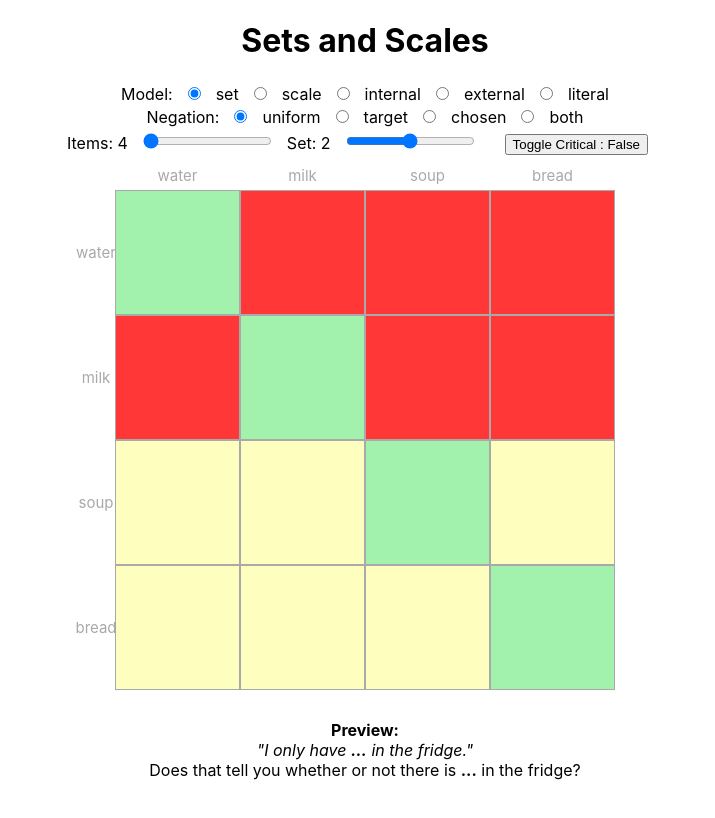
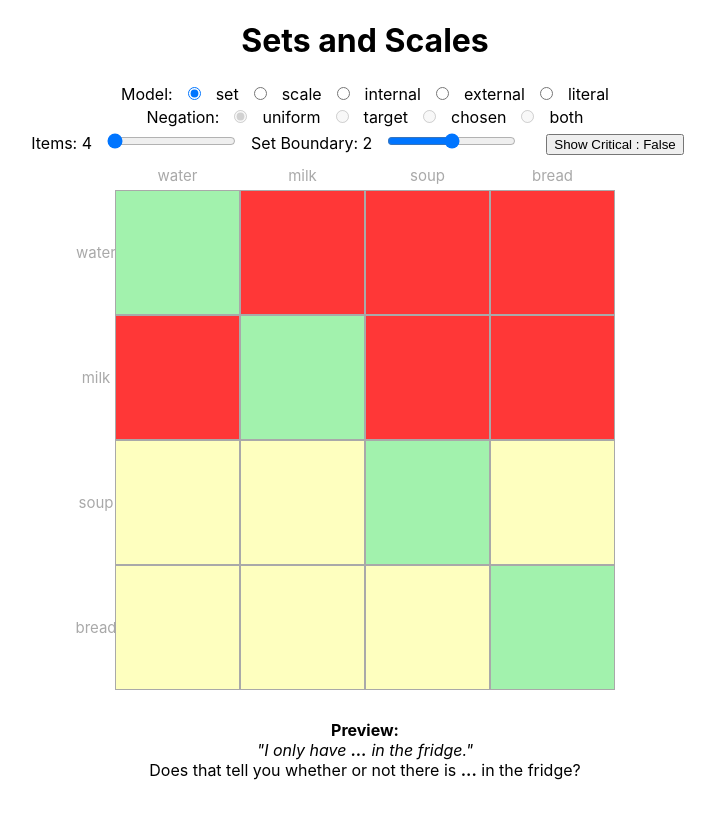
Before and after one commit to dasmits/setscale, a React (Create React App) app: page / in a window 1280 px wide. Shown: the top 818 px of the page, without its empty margins (275-990 px from the left). Built offline with nearby package versions, Linux system fonts and the light colour scheme.

Commit message:
disabled

```diff
--- a/src/Control.js
+++ b/src/Control.js
@@ -38,7 +38,7 @@ export default class Control extends Component {
                     Negation:
                     {["uniform", "target", "chosen", "both"].map(n=>
                         <>
-                        <input type="radio" name="negation" id={n+"_id"} value={n} onChange={this.updateNegation} checked={this.state.negation==n} />
+                        <input type="radio" name="negation" id={n+"_id"} value={n} onChange={this.updateNegation} checked={this.state.negation==n} disabled={this.state.model =="set" || this.state.model =="literal"} />
                         <label for={n+"_id"}>{n}</label>
                         </>
                     )}
@@ -55,11 +55,11 @@ export default class Control extends Component {
 
 
                     <label>
-                        Set: {this.state.boundary}
-                            <input type="range" name="boundary" min="0" max={this.state.num} step ="1"
+                        Set Boundary: {this.state.boundary}
+                            <input type="range" name="boundary" min="0" max={this.state.num} step ="1" disabled={this.state.model == "scale" || this.state.model == "literal"}
                                 value={this.state.boundary} onChange={(e)=>this.setState({boundary:e.target.value})}/>
                     </label>
-                    <button type="button" onClick={(e)=>this.setState({critical:!this.state.critical})}>Toggle Critical : {this.state.critical?"True":"False"}</button>
+                    <button type="button" onClick={(e)=>this.setState({critical:!this.state.critical})}>Show Critical : {this.state.critical?"True":"False"}</button>
                 </form>
 
                 <Viz critical={this.state.critical} num={this.state.num} model={this.state.model} boundary ={this.state.boundary} negation={this.state.negation}/>
```
